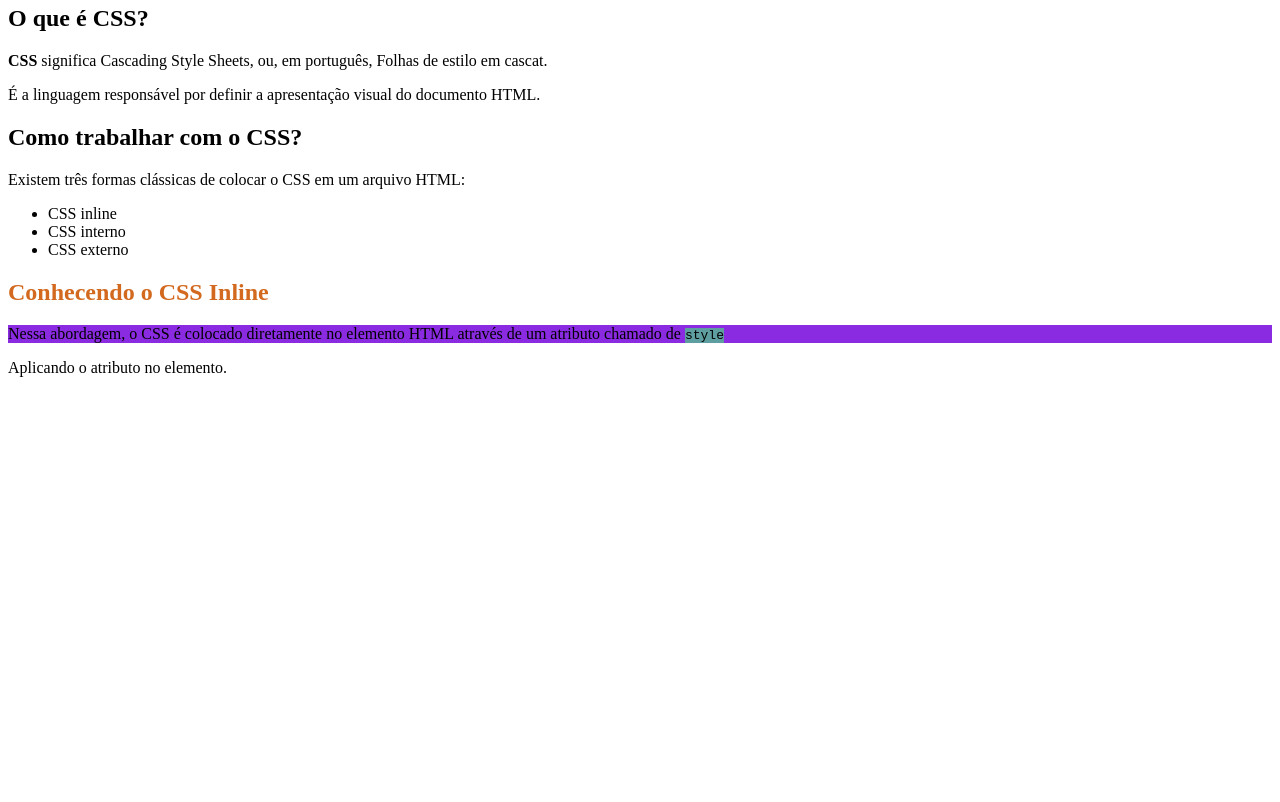
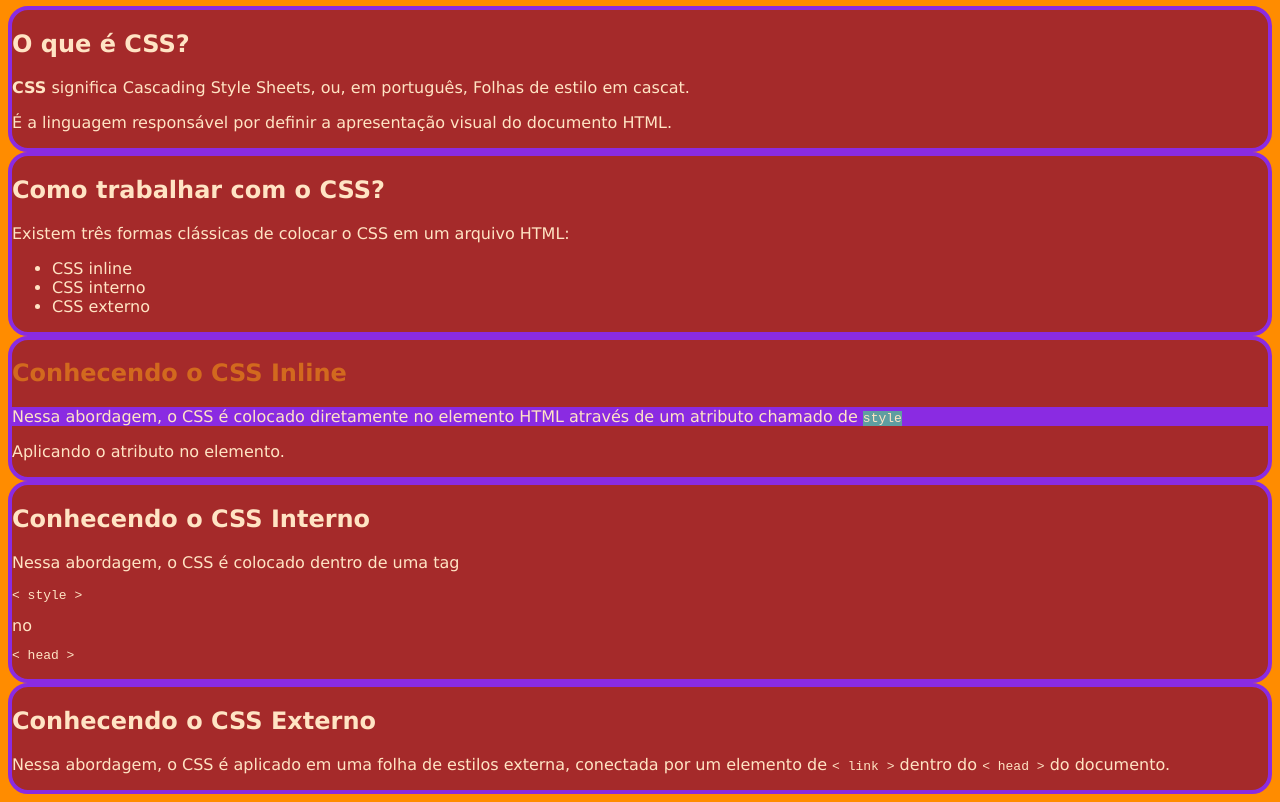
Before and after one commit to liadaine/css-intro-transformese, a plain HTML site: page index.html in a window 1280 px wide. Shown: the part 75-877 px from the top of the page. Before the commit the page ends 800 px from the top, so only its background shows below. Drawn offline with Linux system fonts and the light colour scheme.

Commit message:
Criação do arquivo de estilo CSS

```diff
--- a/index.html
+++ b/index.html
@@ -4,8 +4,16 @@
     <meta charset="UTF-8">
     <meta name="viewport" content="width=device-width, initial-scale=1.0">
     <meta name="description" content="conteúdo introdutório sobre CSS e suas diferentes abordagens">
+    <link rel="stylesheet" href="style.css">
     <meta name="author" content="Lia Alvarez">
     <title>Introdução ao CSS</title>
+
+    <style>
+        section{
+            background-color: brown;
+            color: bisque;
+        }
+    </style>
 </head>
 <body>
     <header>
@@ -33,6 +41,14 @@
             <p style="background-color: blueviolet;">Nessa abordagem, o CSS é colocado diretamente no elemento HTML através de um atributo chamado de <code style="background-color: cadetblue;">style</code> </p>
             <p>Aplicando o atributo no elemento.</p>
         </section>
+        <section>
+            <h2>Conhecendo o CSS Interno</h2>
+            <p>Nessa abordagem, o CSS é colocado dentro de uma tag <pre><code>&lt; style &gt;</code></pre> no <pre><code>&lt; head &gt;</code></pre></p>
+        </section>
+        <section>
+            <h2>Conhecendo o CSS Externo</h2>
+            <p>Nessa abordagem, o CSS é aplicado em uma folha de estilos externa, conectada por um elemento de <code>&lt; link &gt;</code> dentro do <code>&lt; head &gt;</code> do documento. </p>
+        </section>
     </main>
 </body>
 </html>
--- /dev/null
+++ b/style.css
@@ -0,0 +1,12 @@
+body{
+    font-family: Verdana, Geneva, Tahoma, sans-serif;
+    background-color: darkorange;
+}
+
+section{
+    border-radius: 20px;
+    border-color: blueviolet;
+    border-width: 4px;
+    border-style: solid;
+
+}
```
